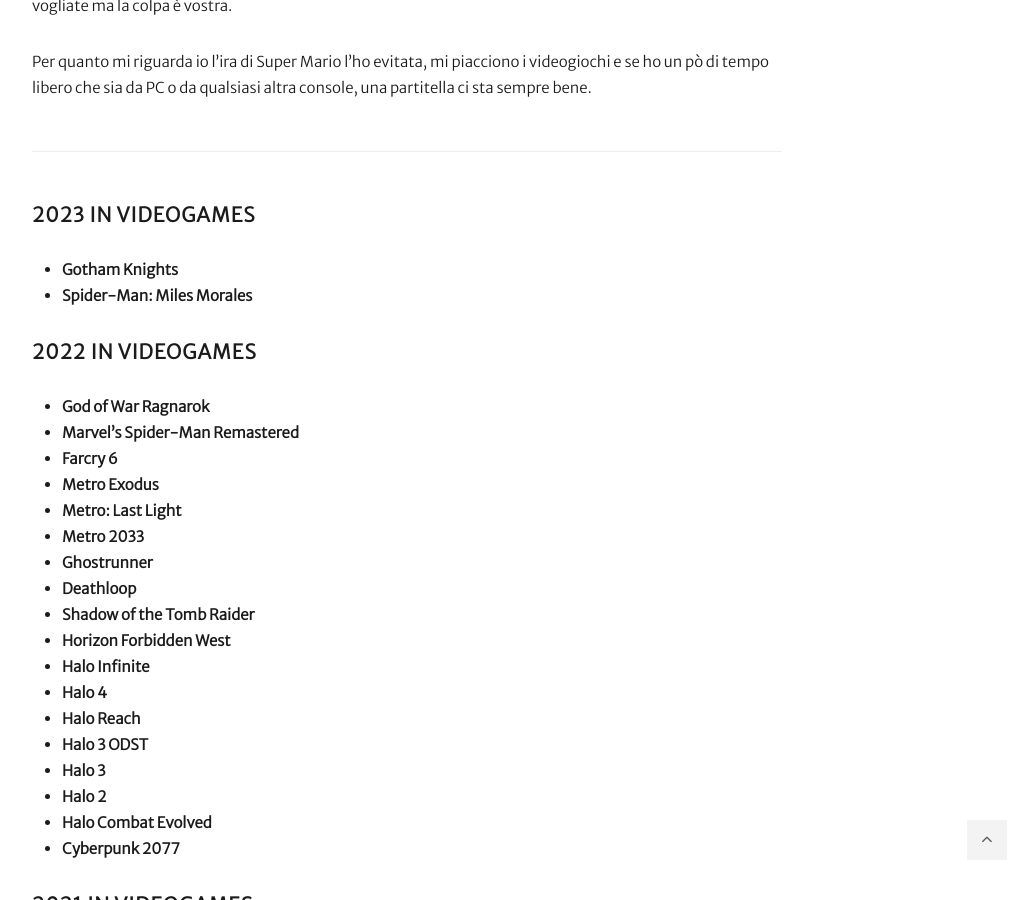
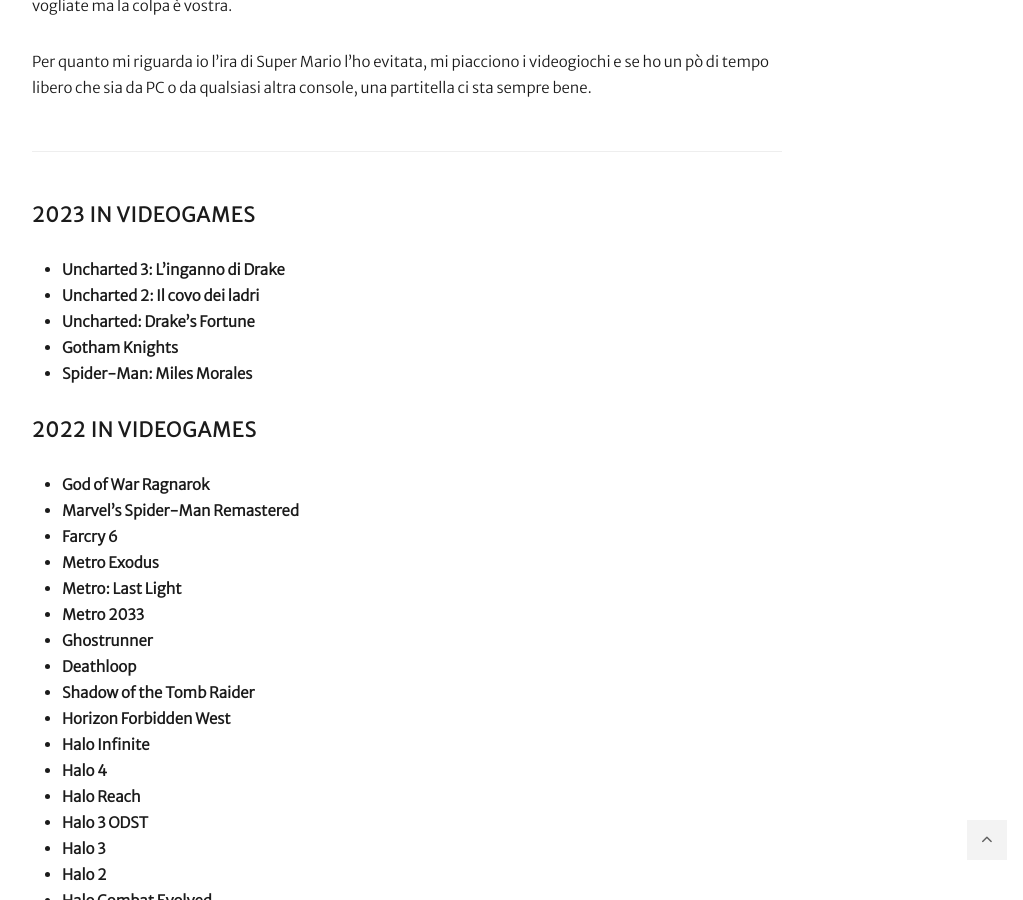
Before and after one commit to carlofinocchiaro/carlofinocchiaro.github.io, a Jekyll site: the page built from _pages/atAGlancePage/gaming.md, in a window 1280 px wide and 900 px high, scrolled down 955 px. Shown: the whole window, without its empty margins (233-1256 px from the left). Built offline with Jekyll 4.4.1, drawn with Linux system fonts in a browser that asks for light colours; nearby versions of some CDN libraries; emoji names are drawn with the system emoji font.

Commit message:
Update Videogame page

```diff
--- a/_pages/atAGlancePage/gaming.md
+++ b/_pages/atAGlancePage/gaming.md
@@ -14,6 +14,9 @@
 
 ***
 #### 2023 in videogames
+* **Uncharted 3: L'inganno di Drake**
+* **Uncharted 2: Il covo dei ladri**
+* **Uncharted: Drake's Fortune**
 * **Gotham Knights**
 * **Spider-Man: Miles Morales**
 
```
